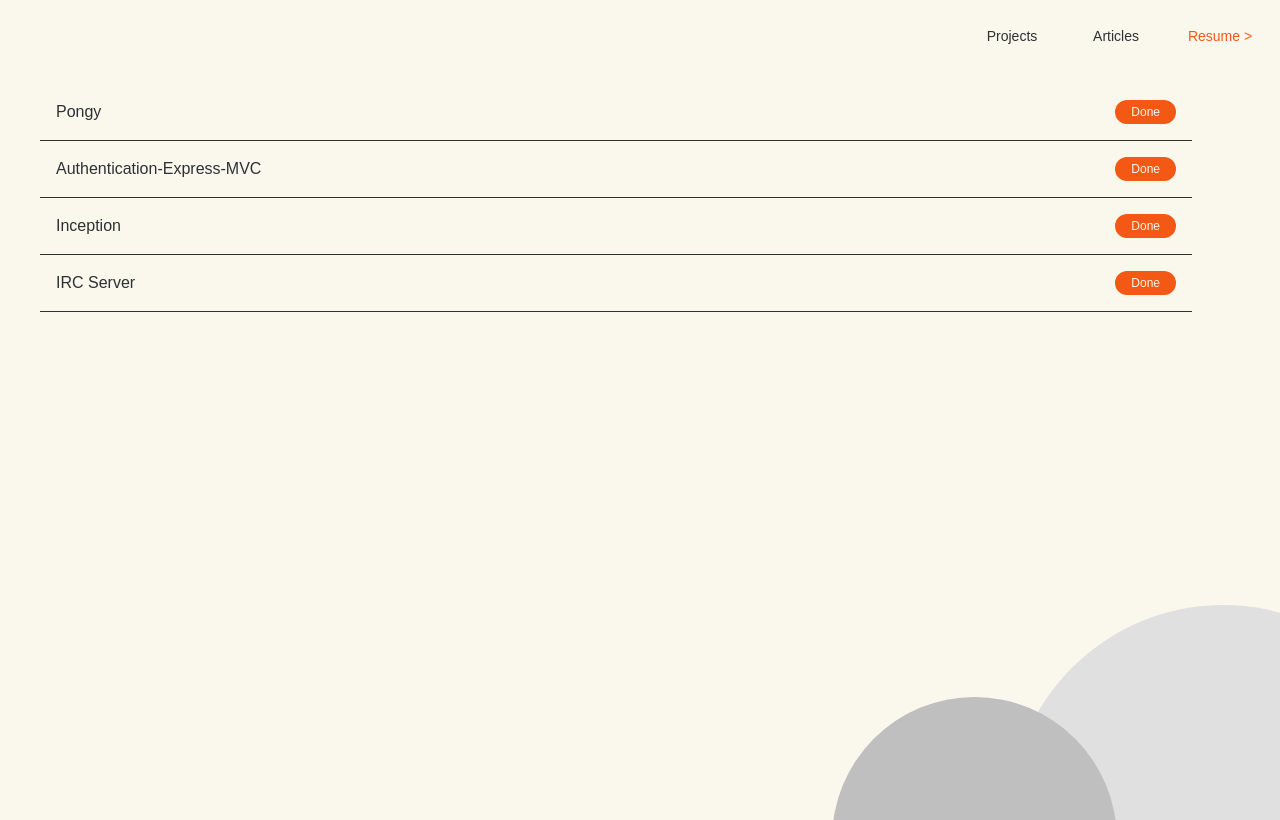
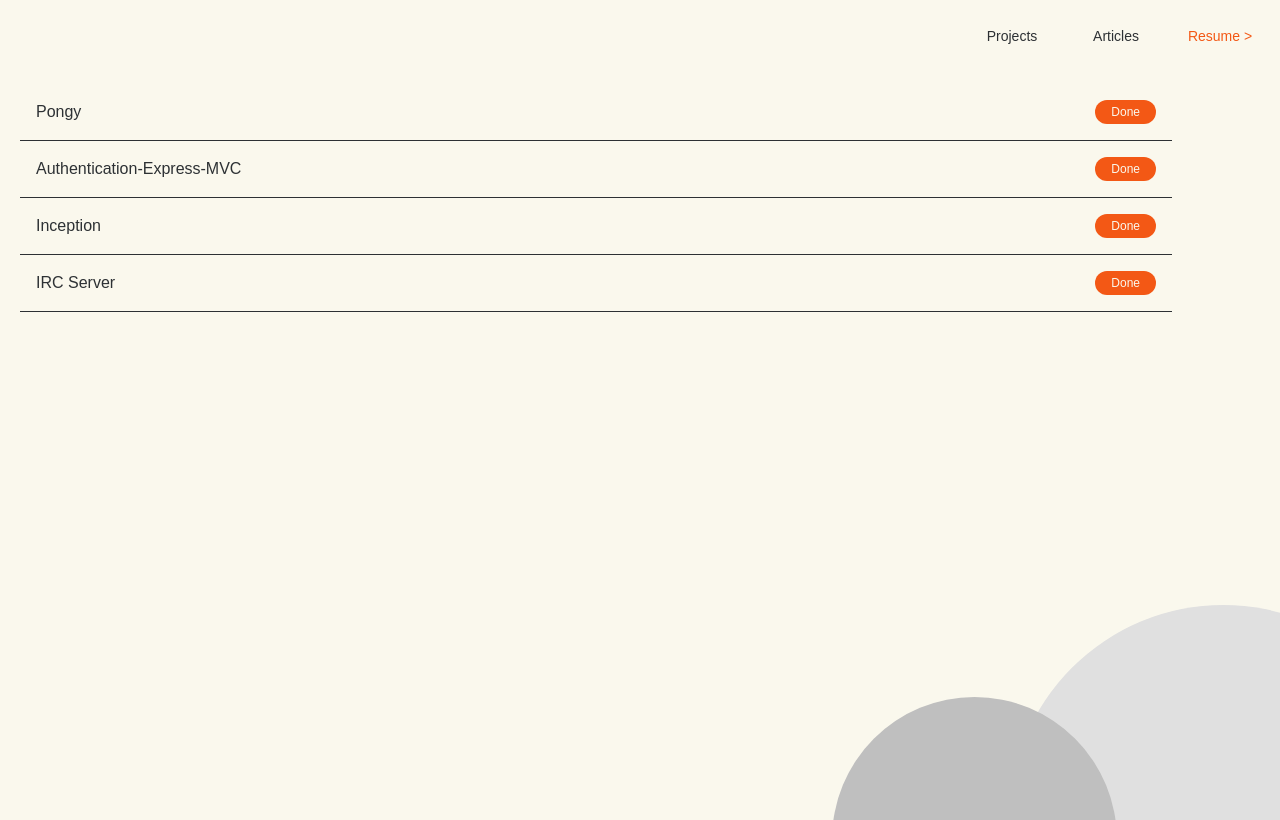
Before and after one commit to ADILRAQ/Portfolio, a React (Create React App) app: page /projects in a window 1280 px wide. Built offline with nearby package versions, Linux system fonts and the light colour scheme.

Commit message:
MOD: Handle Projects page UI

```diff
--- a/src/pages/Projects.tsx
+++ b/src/pages/Projects.tsx
@@ -6,7 +6,7 @@ const Projects = () => {
   const [openedItem, setOpened] = useState<number>(-1);
 
   return (
-    <div className="ml-10 w-[700px] max-sm:w-[90%] h-[70%] overflow-y-auto">
+    <div className="ml-10 w-[700px] max-sm:w-[90%] max-sm:ml-5 h-[70%] overflow-y-auto">
       {/* Projects */}
       {Projectsdata.map((project, id) => (
         <Accordion
```
